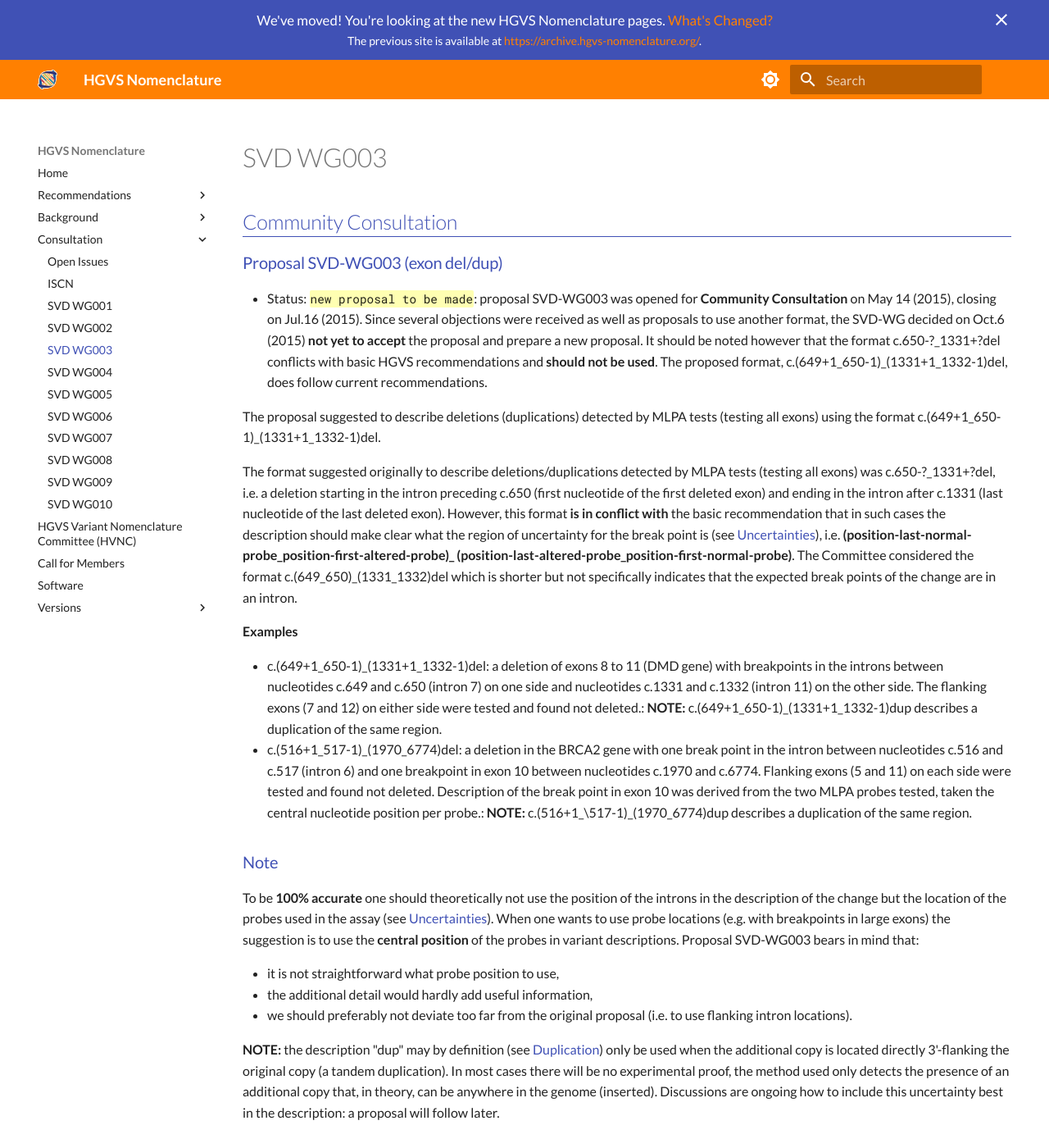
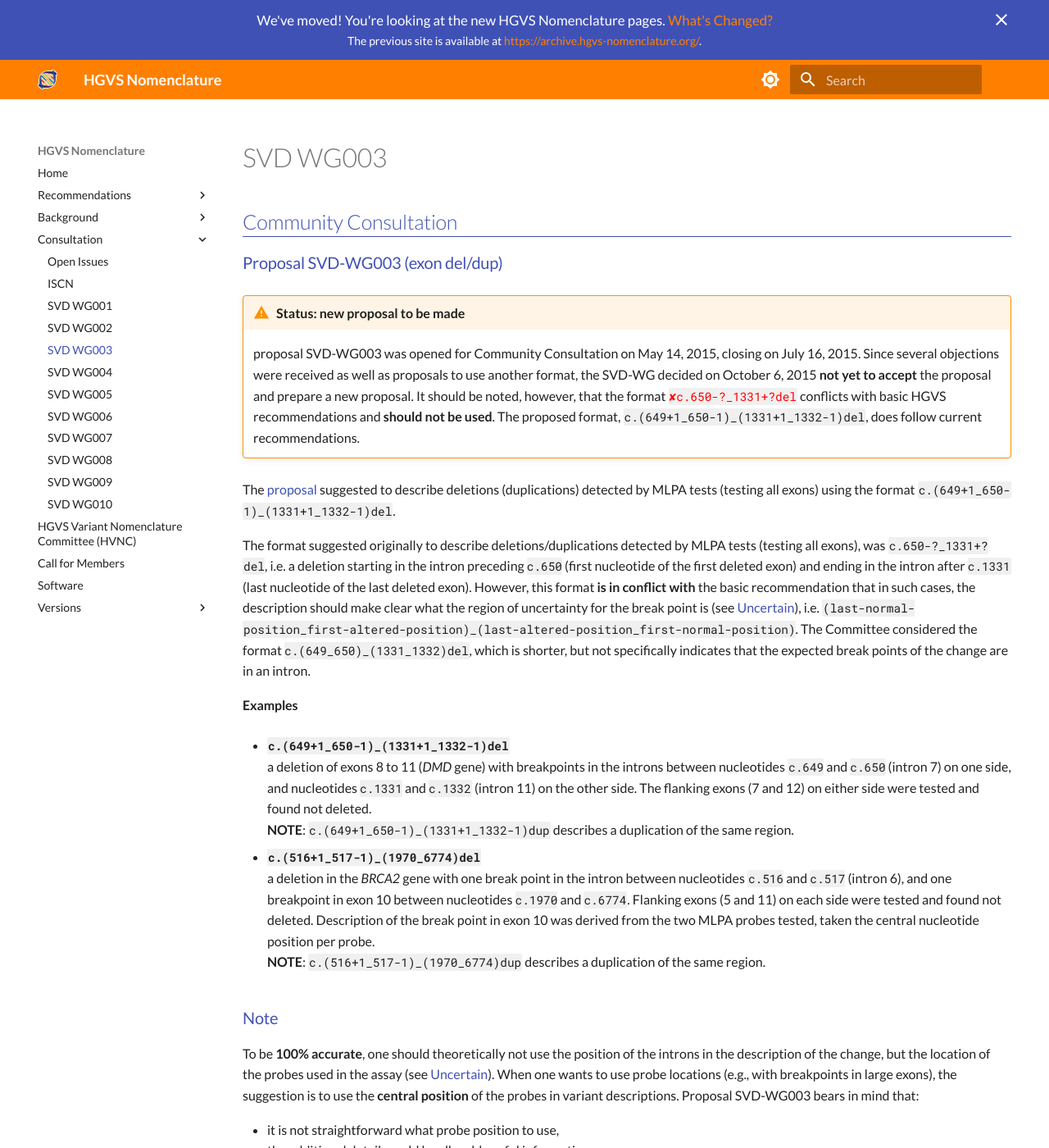
Before and after one commit to HGVSnomenclature/hgvs-nomenclature, an MkDocs documentation site: the page built from docs/consultation/SVD-WG003.md, in a window 1280 px wide and 1400 px high. Shown: the whole window at 82% size. Built offline with MkDocs 1.6.1 and Material for MkDocs 9.7.7, drawn with Linux system fonts in a browser that asks for light colours; some of the changed text lies outside the part shown.

Commit message:
Style and fix the SVD WG003 page.
Styled the status, moved the link to the original proposal.
Fixed two links that were pointing to a page no longer describing
 what was linked to.

```diff
--- a/docs/consultation/SVD-WG003.md
+++ b/docs/consultation/SVD-WG003.md
@@ -2,25 +2,42 @@
 
 ### Proposal SVD-WG003 (exon del/dup)
 
-- Status: <code class="spot1">new proposal to be made</code>: proposal SVD-WG003 was opened for **Community Consultation** on May 14 (2015), closing on Jul.16 (2015). Since several objections were received as well as proposals to use another format, the SVD-WG decided on Oct.6 (2015) **not yet to accept** the proposal and prepare a new proposal. It should be noted however that the format c.650-?\_1331+?del conflicts with basic HGVS recommendations and **should not be used**. The proposed format, c.(649+1_650-1)\_(1331+1_1332-1)del, does follow current recommendations.
+!!! warning "Status: new proposal to be made"
 
-The proposal suggested to describe deletions (duplications) detected by MLPA tests (testing all exons) using the format c.(649+1_650-1)\_(1331+1_1332-1)del.
+    proposal SVD-WG003 was opened for Community Consultation on May 14, 2015, closing on July 16, 2015.
+    Since several objections were received as well as proposals to use another format, the SVD-WG decided on October 6, 2015 **not yet to accept** the proposal and prepare a new proposal.
+    It should be noted, however, that the format <code class="invalid">c.650-?_1331+?del</code> conflicts with basic HGVS recommendations and **should not be used**.
+    The proposed format, `c.(649+1_650-1)_(1331+1_1332-1)del`, does follow current recommendations.
 
-The format suggested originally to describe deletions/duplications detected by MLPA tests (testing all exons) was c.650-?\_1331+?del, i.e. a deletion starting in the intron preceding c.650 (first nucleotide of the first deleted exon) and ending in the intron after c.1331 (last nucleotide of the last deleted exon). However, this format **is in conflict with** the basic recommendation that in such cases the description should make clear what the region of uncertainty for the break point is (see [Uncertainties](../recommendations/general.md#uncertain1)), i.e. **(position-last-normal-probe_position-first-altered-probe)\_ (position-last-altered-probe_position-first-normal-probe)**. The Committee considered the format c.(649_650)\_(1331_1332)del which is shorter but not specifically indicates that the expected break points of the change are in an intron.
+The [proposal](http://www.hgvs.org/mutnomen/comments003.html) suggested to describe deletions (duplications) detected by MLPA tests (testing all exons) using the format `c.(649+1_650-1)_(1331+1_1332-1)del`.
+
+The format suggested originally to describe deletions/duplications detected by MLPA tests (testing all exons), was `c.650-?_1331+?del`, i.e. a deletion starting in the intron preceding `c.650` (first nucleotide of the first deleted exon) and ending in the intron after `c.1331` (last nucleotide of the last deleted exon).
+However, this format **is in conflict with** the basic recommendation that in such cases, the description should make clear what the region of uncertainty for the break point is (see [Uncertain](../recommendations/uncertain.md)), i.e. `(last-normal-position_first-altered-position)_(last-altered-position_first-normal-position)`.
+The Committee considered the format `c.(649_650)_(1331_1332)del`, which is shorter, but not specifically indicates that the expected break points of the change are in an intron.
 
 #### Examples
 
-- c.(649+1_650-1)\_(1331+1_1332-1)del: a deletion of exons 8 to 11 (DMD gene) with breakpoints in the introns between nucleotides c.649 and c.650 (intron 7) on one side and nucleotides c.1331 and c.1332 (intron 11) on the other side. The flanking exons (7 and 12) on either side were tested and found not deleted.: **NOTE:** c.(649+1_650-1)\_(1331+1_1332-1)dup describes a duplication of the same region.
-- c.(516+1_517-1)\_(1970_6774)del: a deletion in the BRCA2 gene with one break point in the intron between nucleotides c.516 and c.517 (intron 6) and one breakpoint in exon 10 between nucleotides c.1970 and c.6774. Flanking exons (5 and 11) on each side were tested and found not deleted. Description of the break point in exon 10 was derived from the two MLPA probes tested, taken the central nucleotide position per probe.: **NOTE:** c.(516+1\_\517-1)\_(1970_6774)dup describes a duplication of the same region.
+- **`c.(649+1_650-1)_(1331+1_1332-1)del`**<br>
+  a deletion of exons 8 to 11 (_DMD_ gene) with breakpoints in the introns between nucleotides `c.649` and `c.650` (intron 7) on one side, and nucleotides `c.1331` and `c.1332` (intron 11) on the other side.
+  The flanking exons (7 and 12) on either side were tested and found not deleted.<br>
+  **NOTE**: `c.(649+1_650-1)_(1331+1_1332-1)dup` describes a duplication of the same region.
+
+- **`c.(516+1_517-1)_(1970_6774)del`**<br>
+  a deletion in the _BRCA2_ gene with one break point in the intron between nucleotides `c.516` and `c.517` (intron 6), and one breakpoint in exon 10 between nucleotides `c.1970` and `c.6774`.
+  Flanking exons (5 and 11) on each side were tested and found not deleted.
+  Description of the break point in exon 10 was derived from the two MLPA probes tested, taken the central nucleotide position per probe.<br>
+  **NOTE**: `c.(516+1_517-1)_(1970_6774)dup` describes a duplication of the same region.
 
 ### Note
 
-To be **100% accurate** one should theoretically not use the position of the introns in the description of the change but the location of the probes used in the assay (see [Uncertainties](../recommendations/general.md#uncertain1)). When one wants to use probe locations (e.g. with breakpoints in large exons) the suggestion is to use the **central position** of the probes in variant descriptions. Proposal SVD-WG003 bears in mind that:
+To be **100% accurate**, one should theoretically not use the position of the introns in the description of the change, but the location of the probes used in the assay (see [Uncertain](../recommendations/uncertain.md)).
+When one wants to use probe locations (e.g., with breakpoints in large exons), the suggestion is to use the **central position** of the probes in variant descriptions.
+Proposal SVD-WG003 bears in mind that:
 
 - it is not straightforward what probe position to use,
 - the additional detail would hardly add useful information,
 - we should preferably not deviate too far from the original proposal (i.e. to use flanking intron locations).
 
-**NOTE:** the description "dup" may by definition (see [Duplication](../recommendations/DNA/duplication.md)) only be used when the additional copy is located directly 3'-flanking the original copy (a tandem duplication). In most cases there will be no experimental proof, the method used only detects the presence of an additional copy that, in theory, can be anywhere in the genome (inserted). Discussions are ongoing how to include this uncertainty best in the description: a proposal will follow later.
-
-### [Original proposal](http://www.hgvs.org/mutnomen/comments003.html)
+**NOTE**: the description "dup" may, by definition (see [Duplication](../recommendations/DNA/duplication.md)), only be used when the additional copy is located directly 3'-flanking the original copy (a tandem duplication).
+In most cases, there will be no experimental proof; the method used only detects the presence of an additional copy that, in theory, can be inserted anywhere in the genome.
+Discussions are ongoing how to include this uncertainty best in the description: a proposal will follow later.
```
